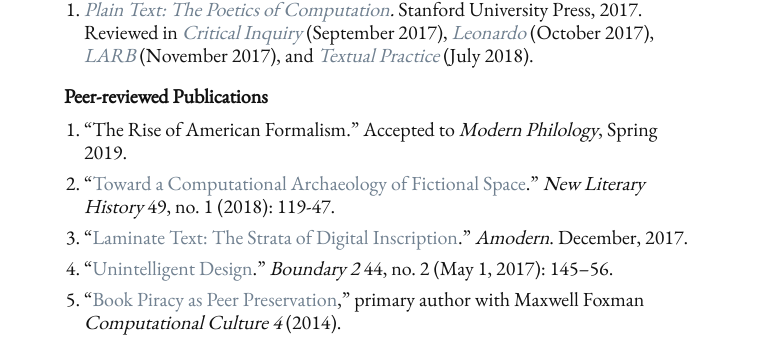
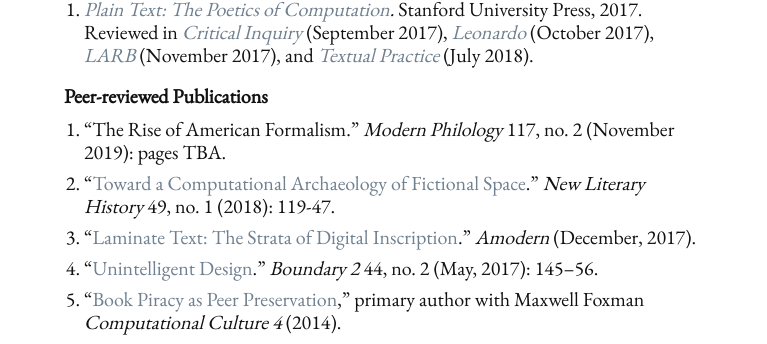
Before and after one commit to denten/denten.github.io, a Jekyll site: the page built from _pages/publications.md, in a window 1280 px wide. Shown: the part 148-492 px from the top of the page, without its empty margins (256-1023 px from the left). Built offline with Jekyll 4.4.1, drawn with Linux system fonts in a browser that asks for light colours.

Commit message:
update publications and grants

```diff
--- a/_includes/CV/04-publications.md
+++ b/_includes/CV/04-publications.md
@@ -15,15 +15,14 @@
 
 ### Peer-reviewed Publications
 
-1. "The Rise of American Formalism." Accepted to *Modern
-   Philology*, Spring 2019.
+1. "The Rise of American Formalism." *Modern Philology* 117, no. 2 (November 2019): pages TBA.
 2. "[Toward a Computational Archaeology of Fictional
    Space](https://academiccommons.columbia.edu/doi/10.7916/D8QC1M5D)." *New Literary History*
 49, no. 1 (2018): 119-47.
 3. "[Laminate Text: The Strata of Digital
-   Inscription](http://amodern.net/article/laminate-text/)." *Amodern*.  December, 2017.
+   Inscription](http://amodern.net/article/laminate-text/)." *Amodern* (December, 2017).
 4. “[Unintelligent Design](http://boundary2.dukejournals.org/content/44/2/145.abstract).”
-   *Boundary 2* 44, no. 2 (May 1, 2017): 145–56.
+   *Boundary 2* 44, no. 2 (May, 2017): 145–56.
 5. "[Book Piracy as Peer
    Preservation](http://computationalculture.net/article/book-piracy-as-peer-preservation),"
 primary author with Maxwell Foxman *Computational Culture 4* (2014).
```
Also changed, not shown: _includes/CV/05-projects.md (+3 -0 lines).
